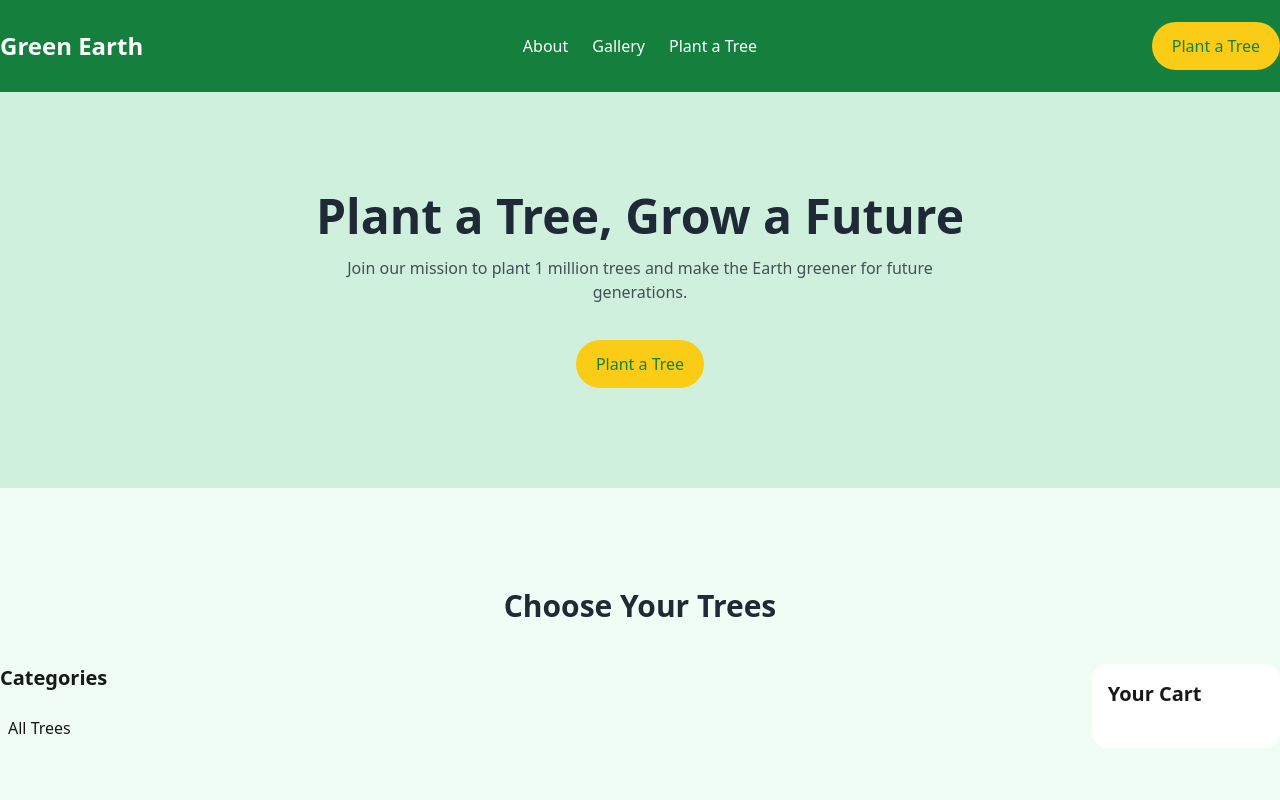
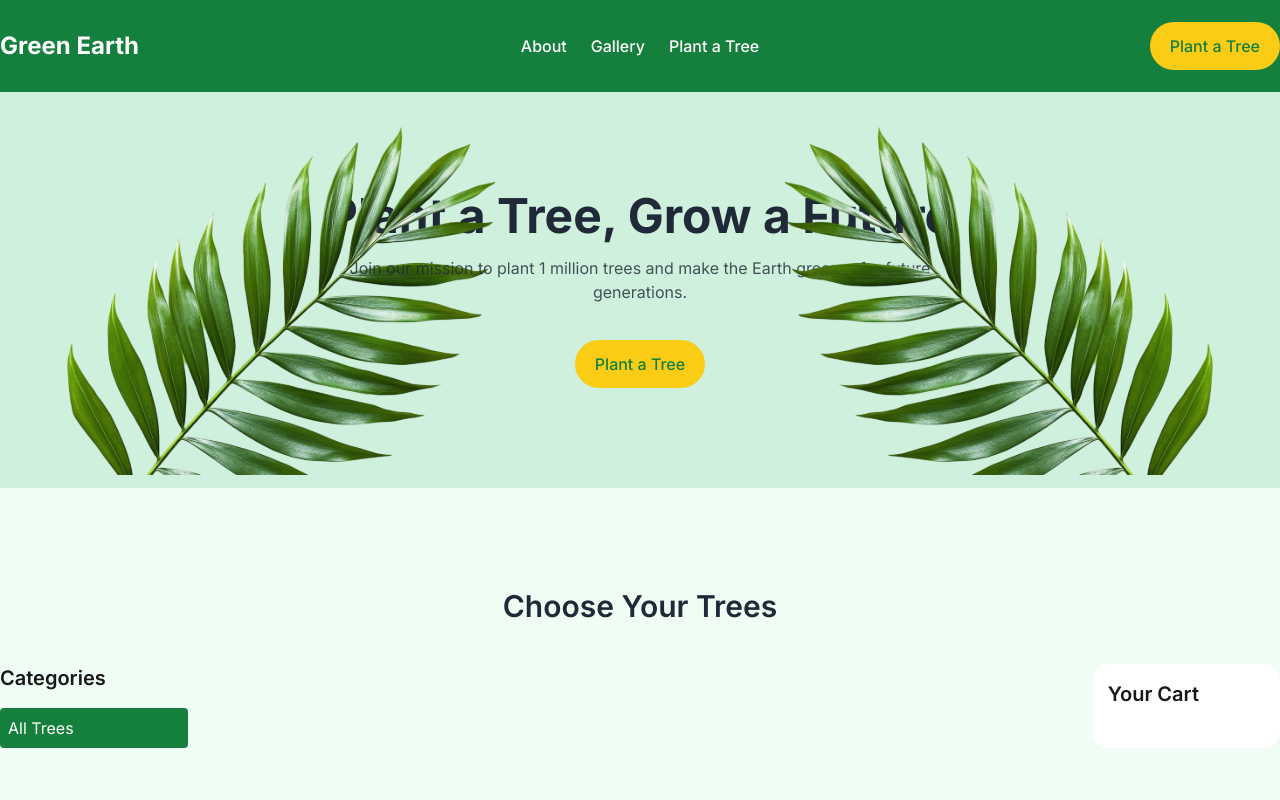
Before and after one commit to TanveerNoor/Green-Earth, a plain HTML site: page index.html in a window 1280 px wide. Shown: the top 800 px of the page. Drawn offline with nearby package versions, Linux system fonts and the light colour scheme.

Commit message:
added all the styles part

```diff
--- a/index.html
+++ b/index.html
@@ -176,3 +176,6 @@
             </div>
         </div>
     </footer>
+        <script src="./script.js"></script>
+</body>
+</html>
--- a/style.css
+++ b/style.css
@@ -0,0 +1,52 @@
+@import url('https://fonts.googleapis.com/css2?family=Inter:ital,opsz,wght@0,14..32,100..900;1,14..32,100..900&display=swap');
+
+* {
+    font-family: "Inter", sans-serif;
+}
+
+select {
+    background-image: url('./assets/down-arrow.png');
+    background-repeat: no-repeat;
+    background-position: right 10px center;
+    background-size: 24px;
+    padding-right: 30px;
+}
+
+
+.banner-area:before,
+.banner-area:after {
+    position: absolute;
+    content: '';
+    width: 546px;
+    height: 100%;
+    bottom: 0;
+    background-repeat: no-repeat;
+}
+
+.banner-area:before {
+    left: 0;
+    background-image: url(./assets/hero-leaf1.png);
+}
+
+.banner-area:after {
+    right: 0;
+    background-image: url(./assets/hero-leaf2.png);
+}
+
+.categories ul li {
+    transition: all ease .2s;
+}
+
+.categories ul li.active,
+.categories ul li:hover {
+    background-color: #15803d;
+    color: #FFF;
+    border-radius: 4px;
+}
+
+@media only screen and (max-width: 768px) {
+    .banner-area:before,
+    .banner-area:after {
+        display: none;
+    }
+}
```
Also changed, not shown: tailwind.config.js (added).
